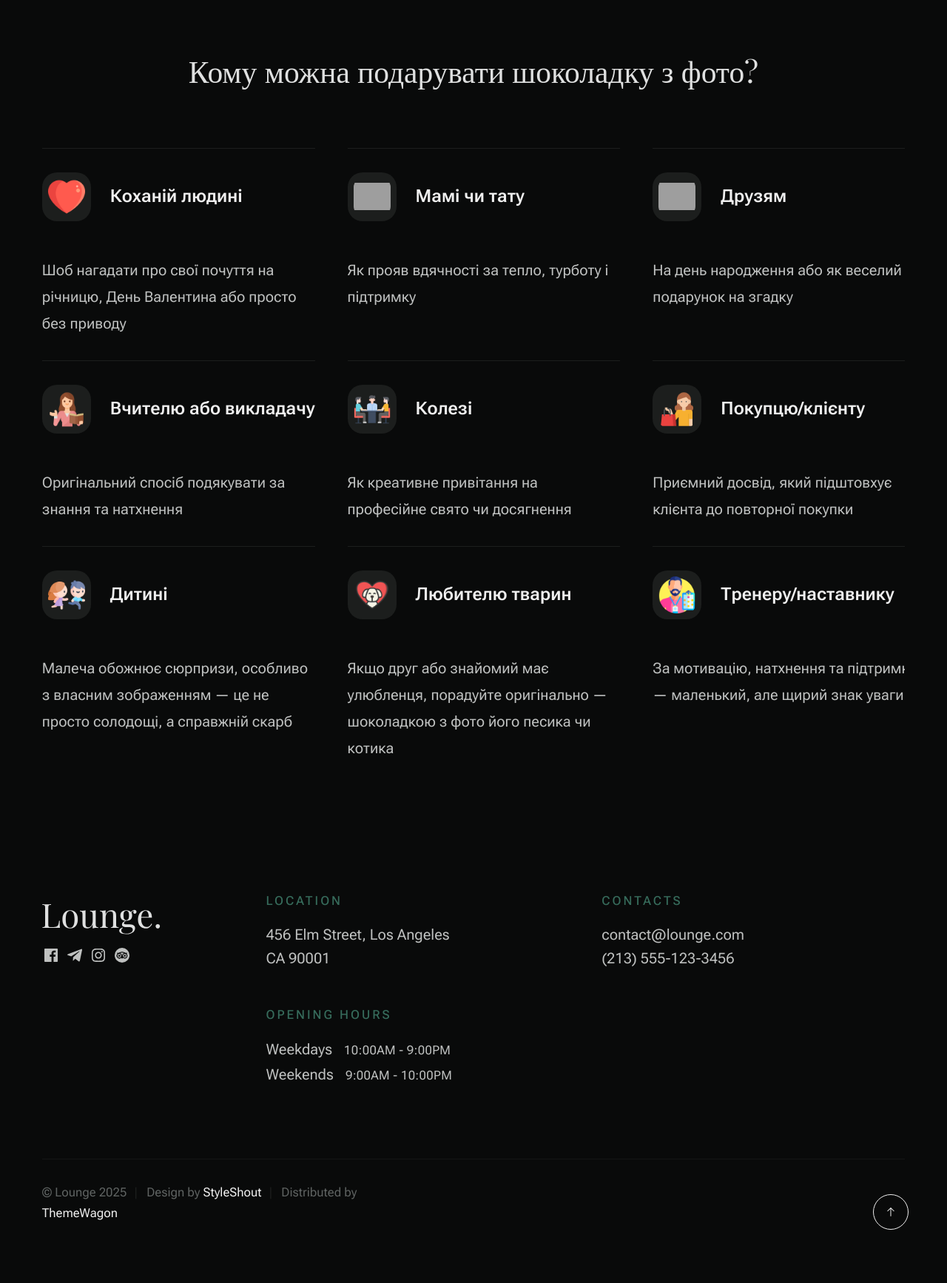
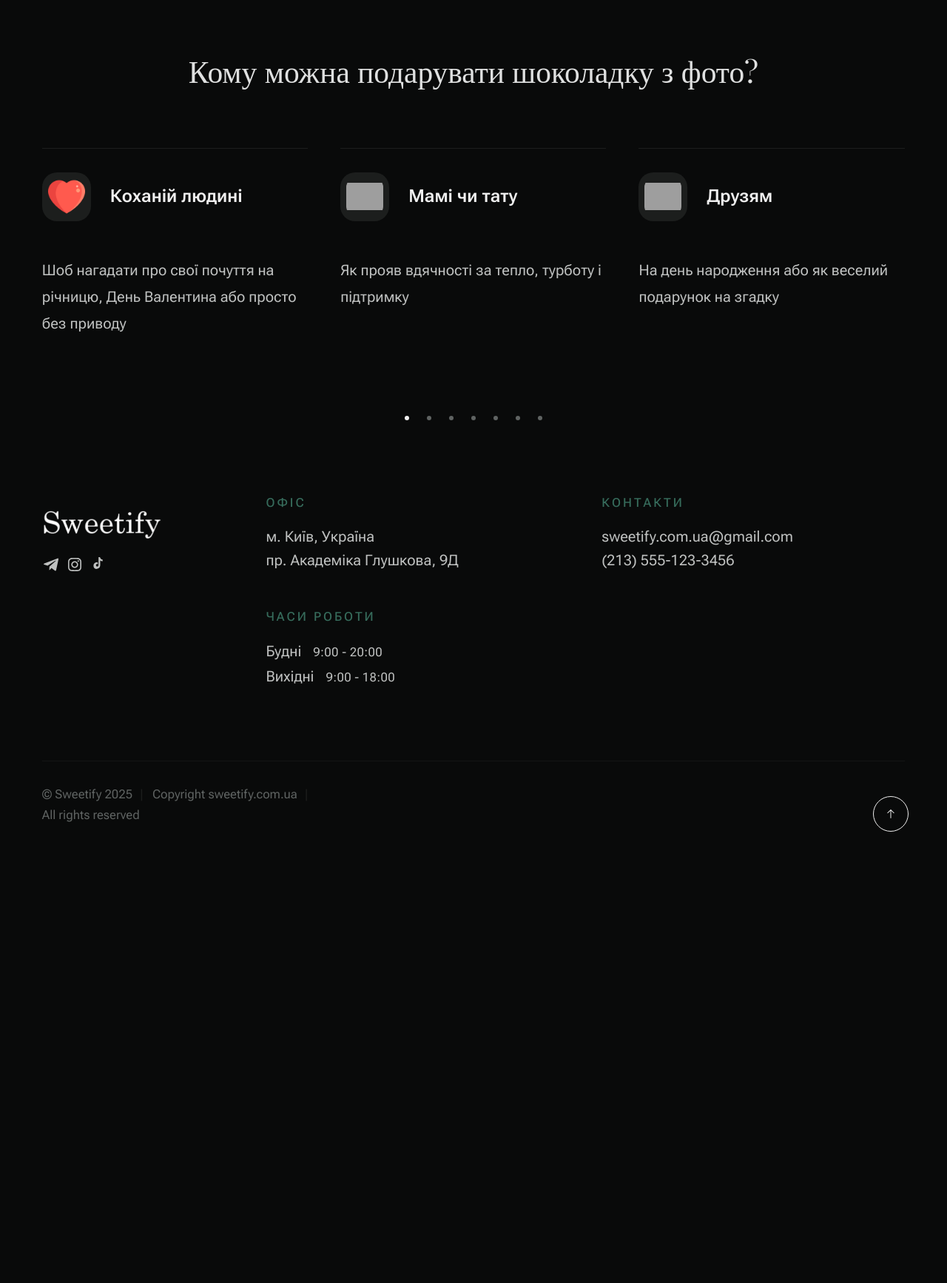
Before and after one commit to badrak-nikita/Sweetify, a Symfony app: template templates/index.html.twig in a window 1280 px wide. Shown: the part 4041-5775 px from the top of the page at 74% size. After the commit the page ends 5165 px from the top, so only its background shows below. Run offline with Twig, Linux system fonts and the light colour scheme; the template is opened without the code that fills it, so the values that code supplies are empty; some libraries are stand-ins or nearby versions; some web fonts are replaced; grey boxes are pictures that could not be loaded.

Commit message:
main icon added

```diff
--- a/public/css/main/style.css
+++ b/public/css/main/style.css
@@ -182,20 +182,3 @@
         text-align: left;
     }
 }
-
-@media (min-width: 768px) {
-    .swiper-wrapper {
-        transform: none !important;
-    }
-
-    .swiper-slide {
-        flex: 0 0 calc(33.333% - 20px);
-        max-width: calc(33.333% - 20px);
-    }
-
-    .swiper-pagination,
-    .swiper-button-next,
-    .swiper-button-prev {
-        display: none !important;
-    }
-}
--- a/public/js/main/script.js
+++ b/public/js/main/script.js
@@ -31,11 +31,3 @@ function nextSlide(productId) {
 function prevSlide(productId) {
     showSlide(productId, sliders[productId] - 1);
 }
-
-window.addEventListener('DOMContentLoaded', () => {
-    document.querySelectorAll('.custom-slider').forEach(slider => {
-        const id = slider.id.replace('slider-', '');
-        sliders[id] = 0;
-        showSlide(id, 0);
-    });
-});
--- a/templates/base.html.twig
+++ b/templates/base.html.twig
@@ -13,9 +13,9 @@
         <link rel="stylesheet" href="/css/vendor.css">
         <link rel="stylesheet" href="/css/styles.css">
 
-        <link rel="apple-touch-icon" sizes="180x180" href="apple-touch-icon.png">
-        <link rel="icon" type="image/png" sizes="32x32" href="favicon-32x32.png">
-        <link rel="icon" type="image/png" sizes="16x16" href="favicon-16x16.png">
+        <link rel="apple-touch-icon" sizes="180x180" href="/images/logo_icon_filled.png">
+        <link rel="icon" type="image/png" sizes="32x32" href="/images/logo_icon_filled.png">
+        <link rel="icon" type="image/png" sizes="16x16" href="/images/logo_icon_filled.png">
     </head>
     <body>
         {% block body %}{% endblock %}
--- a/templates/components/footer.html.twig
+++ b/templates/components/footer.html.twig
@@ -4,18 +4,12 @@
             <div class="column xl-3 lg-12 footer-block s-footer__main-start">
 
                 <div class="s-footer__logo">
-                    <a class="logo" href="index.html">
-                        <img src="images/logo.svg" alt="Homepage">
+                    <a class="logo" href="{{ path('app_home') }}">
+                        <img src="images/logo.png" alt="Homepage">
                     </a>
                 </div>
 
                 <ul class="s-footer__social social-list">
-                    <li>
-                        <a href="#0">
-                            <svg xmlns="http://www.w3.org/2000/svg" width="24" height="24" viewBox="0 0 24 24" style="fill:rgba(0, 0, 0, 1);transform:;-ms-filter:"><path d="M20,3H4C3.447,3,3,3.448,3,4v16c0,0.552,0.447,1,1,1h8.615v-6.96h-2.338v-2.725h2.338v-2c0-2.325,1.42-3.592,3.5-3.592 c0.699-0.002,1.399,0.034,2.095,0.107v2.42h-1.435c-1.128,0-1.348,0.538-1.348,1.325v1.735h2.697l-0.35,2.725h-2.348V21H20 c0.553,0,1-0.448,1-1V4C21,3.448,20.553,3,20,3z"></path></svg>
-                            <span class="u-screen-reader-text">Facebook</span>
-                        </a>
-                    </li>
                     <li>
                         <a href="#0">
                             <svg xmlns="http://www.w3.org/2000/svg" width="24" height="24" viewBox="0 0 24 24" style="fill: rgba(0, 0, 0, 1);transform: ;msFilter:;"><path d="m20.665 3.717-17.73 6.837c-1.21.486-1.203 1.161-.222 1.462l4.552 1.42 10.532-6.645c.498-.303.953-.14.579.192l-8.533 7.701h-.002l.002.001-.314 4.692c.46 0 .663-.211.921-.46l2.211-2.15 4.599 3.397c.848.467 1.457.227 1.668-.785l3.019-14.228c.309-1.239-.473-1.8-1.282-1.434z"></path></svg>
@@ -30,63 +24,65 @@
                     </li>
                     <li>
                         <a href="#0">
-                            <svg xmlns="http://www.w3.org/2000/svg" width="24" height="24" viewBox="0 0 24 24" style="fill: rgba(0, 0, 0, 1);transform: ;msFilter:;"><path d="M8.31 10.28a2.5 2.5 0 1 0 2.5 2.49 2.5 2.5 0 0 0-2.5-2.49zm0 3.8a1.31 1.31 0 1 1 0-2.61 1.31 1.31 0 1 1 0 2.61zm7.38-3.8a2.5 2.5 0 1 0 2.5 2.49 2.5 2.5 0 0 0-2.5-2.49zM17 12.77a1.31 1.31 0 1 1-1.31-1.3 1.31 1.31 0 0 1 1.31 1.3z"></path><path d="M12 2a10 10 0 1 0 10 10A10 10 0 0 0 12 2zm7.38 10.77a3.69 3.69 0 0 1-6.2 2.71L12 16.77l-1.18-1.29a3.69 3.69 0 1 1-5-5.44l-1.2-1.3H7.3a8.33 8.33 0 0 1 9.41 0h2.67l-1.2 1.31a3.71 3.71 0 0 1 1.2 2.72z"></path><path d="M14.77 9.05a7.19 7.19 0 0 0-5.54 0A4.06 4.06 0 0 1 12 12.7a4.08 4.08 0 0 1 2.77-3.65z"></path></svg>
-                            <span class="u-screen-reader-text">Tripadvisor</span>
+                            <svg xmlns="http://www.w3.org/2000/svg" width="24" height="24" viewBox="0 0 24 24" style="fill: rgba(0, 0, 0, 1);">
+                                <path d="M12.12 2h2.04c.18 1.38 1.2 3.12 3.54 3.3v2.1c-.72.06-2.04-.06-3.24-1.02v6.48c0 4.02-3.48 5.1-4.98 5.1-1.98 0-4.14-1.5-4.14-4.5 0-2.88 2.28-4.5 4.2-4.5.72 0 1.32.18 1.74.42v2.16c-.42-.3-2.52-.84-2.52 1.5 0 2.16 3.42 2.28 3.42-.6V2z"/>
+                            </svg>
+                            <span class="u-screen-reader-text">TikTok</span>
                         </a>
                     </li>
-                </ul> <!--end s-footer__social -->
+                </ul>
 
-            </div> <!-- end s-footer__main-start -->
+            </div>
 
 
             <div class="column xl-9 lg-12 s-footer__main-end grid-cols grid-cols--wrap">
 
                 <div class="grid-cols__column footer-block">
-                    <h6>Location</h6>
+                    <h6>Офic</h6>
                     <p>
-                        456 Elm Street, Los Angeles <br>
-                        CA 90001
+                        м. Київ, Україна<br>
+                        пр. Академіка Глушкова, 9Д
                     </p>
                 </div>
 
                 <div class="grid-cols__column footer-block">
-                    <h6>Contacts</h6>
+                    <h6>Контакти</h6>
                     <ul class="link-list">
-                        <li><a href="mailto:#0">contact@lounge.com</a></li>
+                        <li><a href="mailto:#0">sweetify.com.ua@gmail.com</a></li>
                         <li><a href="tel:+2135551212">(213) 555-123-3456</a></li>
                     </ul>
                 </div>
 
                 <div class="grid-cols__column footer-block">
-                    <h6>Opening Hours</h6>
+                    <h6>Часи роботи</h6>
                     <ul class="opening-hours">
-                        <li><span class="opening-hours__days">Weekdays</span><span class="opening-hours__time">10:00am - 9:00pm</span></li>
-                        <li><span class="opening-hours__days">Weekends</span><span class="opening-hours__time">9:00am - 10:00pm</span></li>
+                        <li><span class="opening-hours__days">Буднi</span><span class="opening-hours__time">9:00 - 20:00</span></li>
+                        <li><span class="opening-hours__days">Вихiднi</span><span class="opening-hours__time">9:00 - 18:00</span></li>
                     </ul>
                 </div>
 
-            </div> <!-- s-footer__main-end -->
+            </div>
 
-        </div> <!-- end  s-footer__main-content -->
+        </div>
 
         <div class="row s-footer__bottom">
 
             <div class="column xl-6 lg-12">
                 <p class="ss-copyright">
-                    <span>© Lounge 2025</span>
-                    <span>Design by <a href="https://styleshout.com/">StyleShout</a></span>
-
-                    Distributed by <a href="https://themewagon.com" target="_blank">ThemeWagon</a>
+                    <span>© Sweetify 2025</span>
+                    <span>Copyright sweetify.com.ua</span>
+                    <span>All rights reserved</span>
                 </p>
             </div>
 
-        </div> <!-- end s-footer__bottom -->
+        </div>
 
         <div class="ss-go-top">
             <a class="smoothscroll" title="Back to Top" href="#top">
                 <svg clip-rule="evenodd" fill-rule="evenodd" stroke-linejoin="round" stroke-miterlimit="2" viewBox="0 0 24 24" xmlns="http://www.w3.org/2000/svg"><path d="m14.523 18.787s4.501-4.505 6.255-6.26c.146-.146.219-.338.219-.53s-.073-.383-.219-.53c-1.753-1.754-6.255-6.258-6.255-6.258-.144-.145-.334-.217-.524-.217-.193 0-.385.074-.532.221-.293.292-.295.766-.004 1.056l4.978 4.978h-14.692c-.414 0-.75.336-.75.75s.336.75.75.75h14.692l-4.979 4.979c-.289.289-.286.762.006 1.054.148.148.341.222.533.222.19 0 .378-.072.522-.215z" fill-rule="nonzero"/></svg>
             </a>
             <span>Back To Top</span>
-        </div> <!-- end ss-go-top -->
+        </div>
+
     </footer>
 {% endblock %}
--- a/templates/index.html.twig
+++ b/templates/index.html.twig
@@ -313,10 +313,6 @@
                                 </p>
                             </div>
 
-                        </div>
-
-                        <div class="swiper-wrapper">
-
                             <div class="testimonials-slider__slide swiper-slide">
                                 <div class="testimonials-slider__author" style="display: flex; align-items: center; gap: 10px;">
                                     <img src="/images/icons/teacher.png" alt="" class="testimonials-slider__avatar testimonial_icon">
@@ -352,10 +348,6 @@
                                     Приємний досвід, який підштовхує клієнта до повторної покупки
                                 </p>
                             </div>
-
-                        </div>
-
-                        <div class="swiper-wrapper">
 
                             <div class="testimonials-slider__slide swiper-slide">
                                 <div class="testimonials-slider__author" style="display: flex; align-items: center; gap: 10px;">
@@ -395,6 +387,8 @@
 
                         </div>
 
+                        <div class="swiper-pagination"></div>
+
                     </div>
                 </div>
             </div>
```
Also changed, not shown: public/images/logo_icon.png (added), public/images/logo_icon_filled.png (added).
